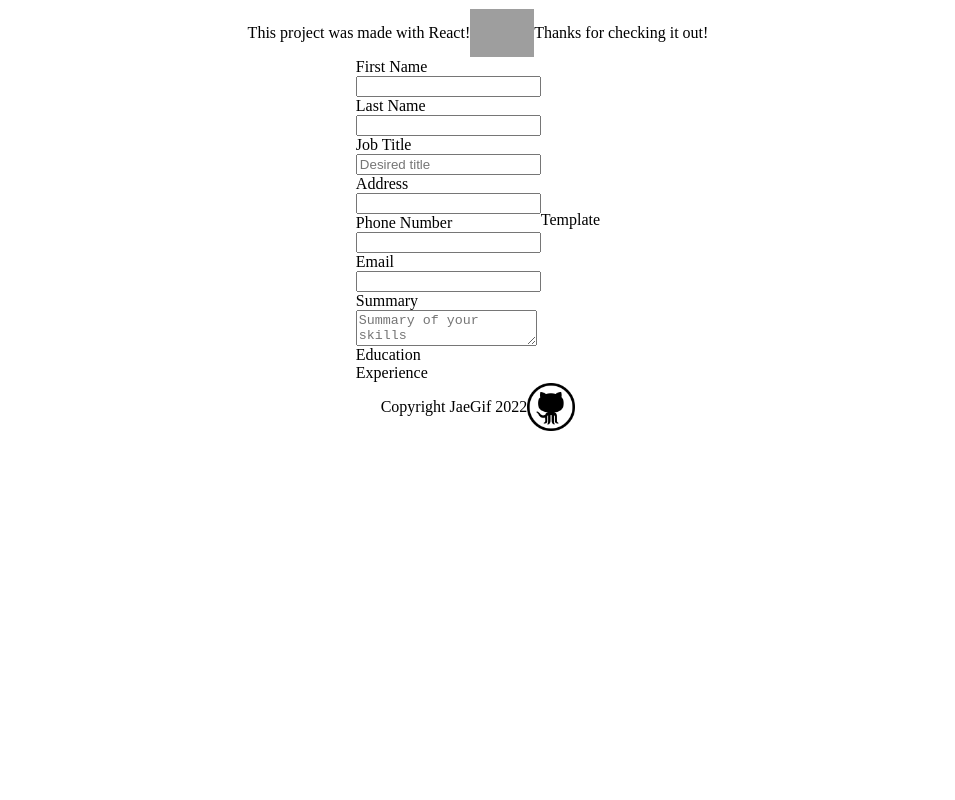
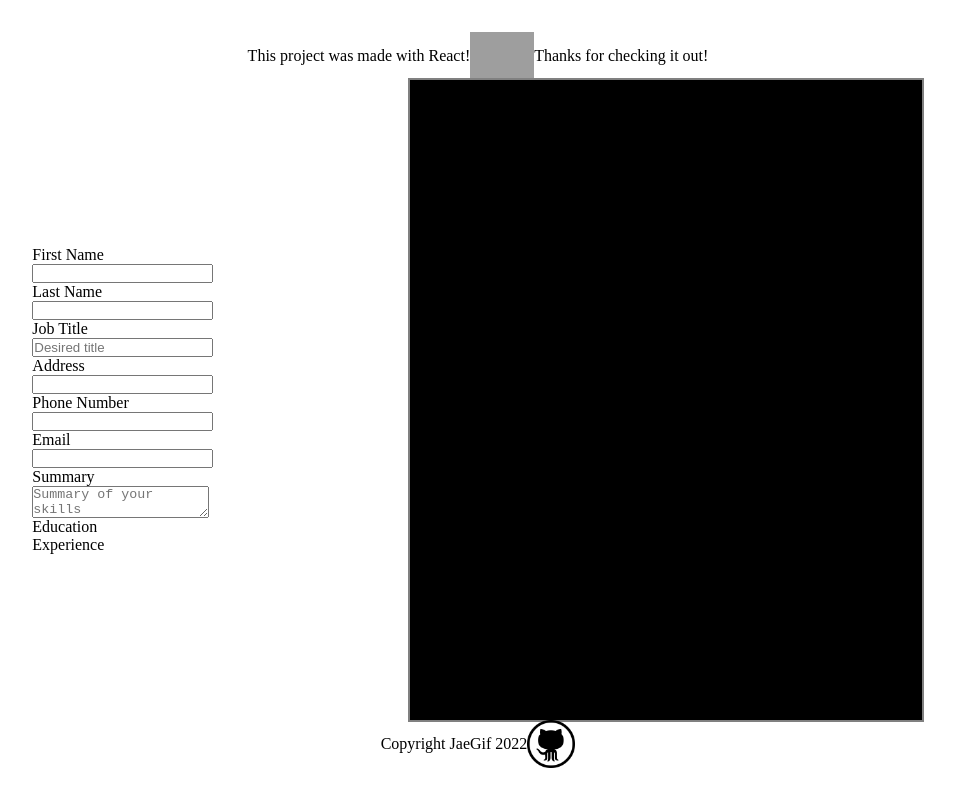
Before and after one commit to JaeGif/CV-Application, a React (Create React App) app: page / in a window 1280 px wide. Shown: the whole page, without its empty margins (162-1117 px from the left). Built offline with nearby package versions, Linux system fonts and the light colour scheme; grey boxes are pictures that could not be loaded.

Commit message:
form formatting

```diff
--- a/src/App.js
+++ b/src/App.js
@@ -1,4 +1,5 @@
 import Main from './components/Main';
+import './reset.css';
 
 function App() {
   return <Main />;
--- a/src/components/Form.js
+++ b/src/components/Form.js
@@ -6,11 +6,11 @@ import Experience from './Experience';
 export class Form extends Component {
   render() {
     return (
-      <form>
+      <div>
         <PersonalInfo />
         <Education />
         <Experience />
-      </form>
+      </div>
     );
   }
 }
--- a/src/components/Main.js
+++ b/src/components/Main.js
@@ -22,15 +22,19 @@ export class Main extends Component {
 export default Main;
 
 const mainStyles = {
+  height: '100vh',
+  width: '100vw',
   display: 'flex',
   flexDirection: 'column',
   justifyContent: 'center',
   alignItems: 'center',
-  margin: '0',
+  margin: '0px',
 };
 
 const mainStructureStyles = {
   display: 'flex',
   justifyContent: 'space-evenly',
   alignItems: 'center',
+  width: '100vw',
+  height: '80vh',
 };
--- a/src/components/Template.js
+++ b/src/components/Template.js
@@ -2,8 +2,15 @@ import React, { Component } from 'react';
 
 export class Template extends Component {
   render() {
-    return <div>Template</div>;
+    return <div style={TemplateWrapperStyles}>Template</div>;
   }
 }
 
 export default Template;
+
+const TemplateWrapperStyles = {
+  height: '100%',
+  width: '40%',
+  border: 'solid grey 2px',
+  backgroundColor: 'black',
+};
--- /dev/null
+++ b/src/reset.css
@@ -0,0 +1,4 @@
+* {
+  margin: 0;
+  padding: 0;
+}
```
